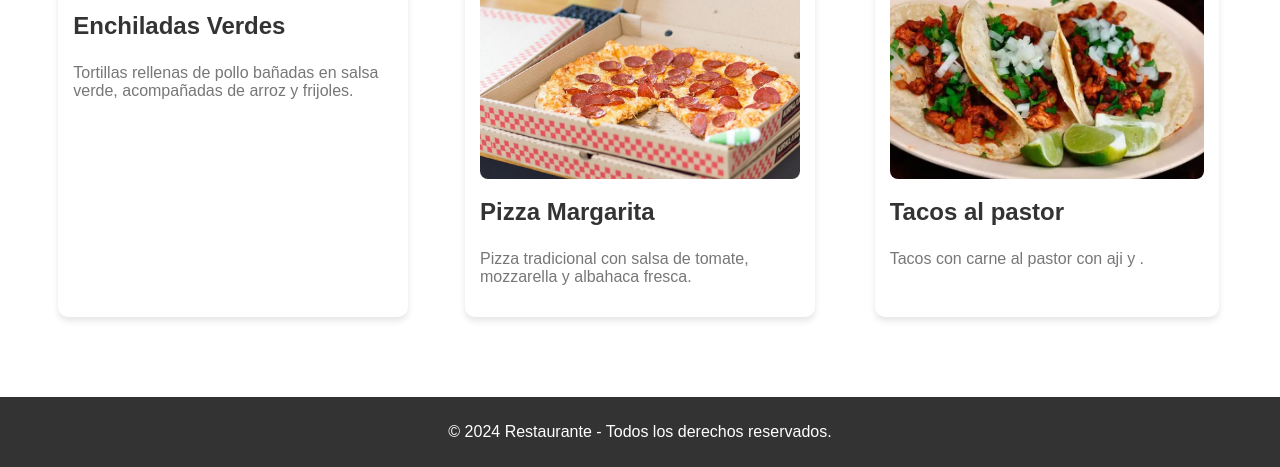
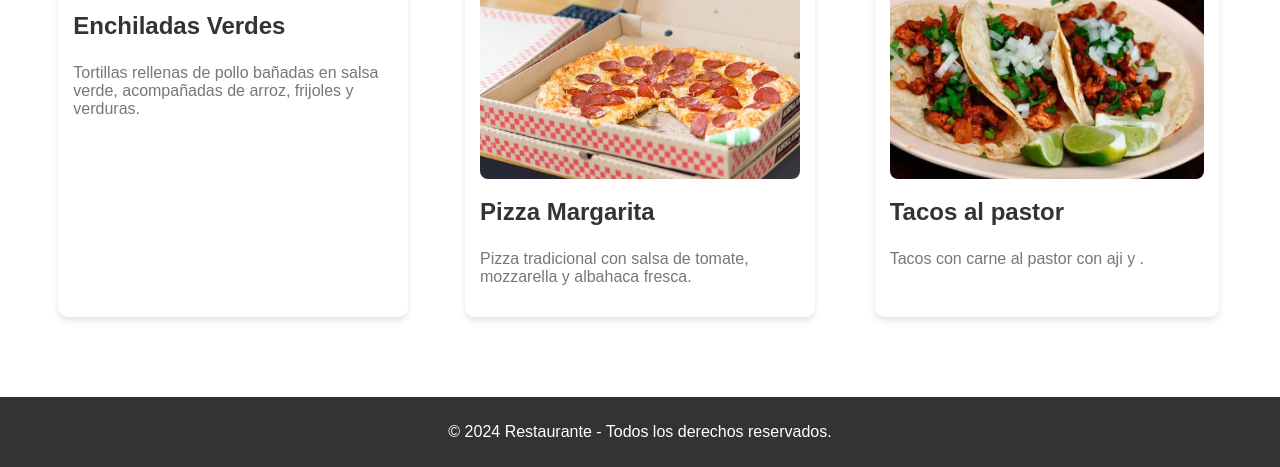
Before and after one commit to JhonJaimeF/A-time-for-lunch, a plain HTML site: page prince.html in a window 1280 px wide. Shown: the part 1059-1526 px from the top of the page. Drawn offline with Linux system fonts and the light colour scheme.

Commit message:
Update prince.html

```diff
--- a/prince.html
+++ b/prince.html
@@ -169,7 +169,7 @@
                 <div class="product-card">
                     <img src="img/2.jpeg" alt="Enchiladas Verdes">
                     <h3>Enchiladas Verdes</h3>
-                    <p>Tortillas rellenas de pollo bañadas en salsa verde, acompañadas de arroz y frijoles.</p>
+                    <p>Tortillas rellenas de pollo bañadas en salsa verde, acompañadas de arroz, frijoles y verduras.</p>
                 </div>
                 <div class="product-card">
                     <img src="img/3.jpg" alt="Pizza Margarita">
```
